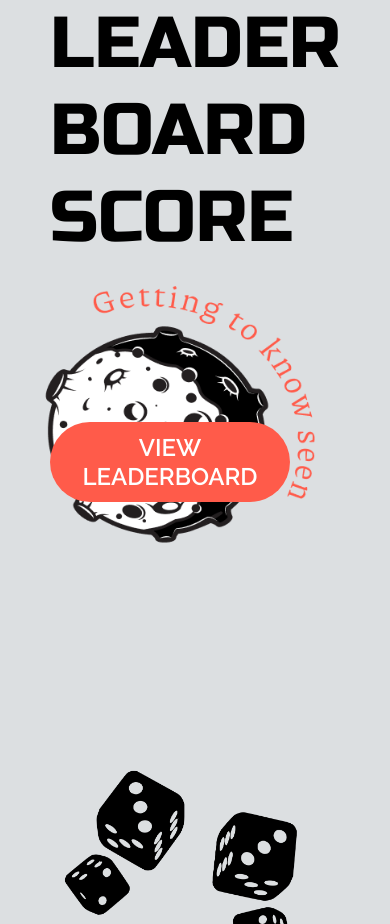
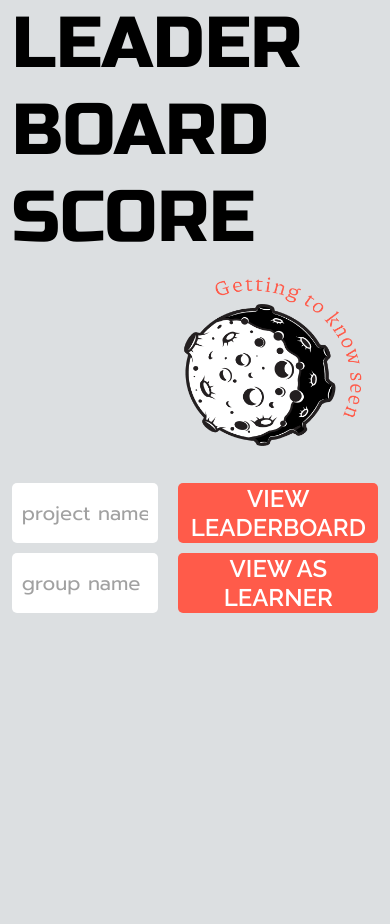
Before and after one commit to Suwipathuesayom/Base-playhouse-leaderboard, a React (Create React App) app: page / in a window 390 px wide. After the commit the page ends 844 px from the top, so only its background shows below. Built offline with nearby package versions, Linux system fonts and the light colour scheme.

Commit message:
responsive landing screen

```diff
--- a/src/assets/Styles/InputStyles.js
+++ b/src/assets/Styles/InputStyles.js
@@ -4,7 +4,7 @@ const TextInput = styled(InputBase)(({ width, marginright = "20px" }) => ({
   width: width,
   padding: "0 10px",
   marginRight: marginright,
-  borderRadius: 2,
+  borderRadius: 5,
   fontSize: 20,
   backgroundColor: "white",
 }));
--- a/src/assets/Styles/Landing.css
+++ b/src/assets/Styles/Landing.css
@@ -90,7 +90,8 @@
 
 .container {
   height: 100vh;
-  padding: 0 50px 0 50px;
+  padding: 0 3% 0 3%;
+  overflow-y: overlay;
   /* background-color: brown; */
 }
 
@@ -98,12 +99,13 @@
   /* display: flex; */
   justify-content: space-between;
   align-items: center;
-  height: 50vh;
+  min-height: 50vh;
   /* background-color: pink; */
 }
 
 .headerText {
   flex-grow: 1;
+  /* background-color: red; */
 }
 
 .headerText > h1 {
@@ -130,10 +132,17 @@
   /* background-color: red; */
 }
 
+.inputContainer {
+  flex-grow: 1;
+  display: flex;
+  /* background-color: orangered; */
+}
+
 .inputContainer > Button {
-  height: 80px;
-  width: 240px;
-  border-radius: 40px;
+  height: 60px;
+  width: 200px;
+  min-width: 200px;
+  border-radius: 5px;
   border-width: 0;
   font-size: 24px;
   font-weight: 900;
@@ -147,6 +156,7 @@
 
 .diceContainer {
   display: flex;
+  flex-shrink: 1;
   flex-direction: column;
   height: 100%;
   justify-content: flex-end;
@@ -154,8 +164,9 @@
 }
 
 .image {
-  /* width: 40vw; */
+  max-width: 60vw;
   max-height: 40vh;
+  min-height: 100px;
   object-fit: contain;
   /* background-color: lime; */
 }
--- a/src/assets/theme/theme.js
+++ b/src/assets/theme/theme.js
@@ -36,4 +36,14 @@ const theme = createTheme({
   },
 });
 
+theme.typography.h3 = {
+  fontSize: "1.2rem",
+  "@media (min-width:600px)": {
+    fontSize: "1.5rem",
+  },
+  [theme.breakpoints.up("md")]: {
+    fontSize: "2.4rem",
+  },
+};
+
 export default theme;
--- a/src/pages/Landing.js
+++ b/src/pages/Landing.js
@@ -3,11 +3,12 @@ import "../assets/styles/Landing.css";
 import { Button } from "react-bootstrap";
 import boomseen from "../assets/images/boomseen.png";
 import dice from "../assets/images/dice.png";
-import { useMediaQuery, useTheme } from "@mui/material";
+import { TextField, useMediaQuery, useTheme } from "@mui/material";
+import { TextInput } from "../assets/styles/InputStyles";
 
 function Landing() {
   const theme = useTheme();
-  const matches = useMediaQuery(theme.breakpoints.down("md"));
+  const matches = useMediaQuery(theme.breakpoints.down("lg"));
   console.log(matches);
   return (
     <div className="container">
@@ -15,7 +16,10 @@ function Landing() {
         className="upper__content"
         style={{ display: matches ? null : "flex" }}
       >
-        <div className="headerText">
+        <div
+          className="headerText"
+          style={{ justifyContent: matches ? "center" : null }}
+        >
           <h1>LEADER BOARD</h1>
           <h1>SCORE</h1>
         </div>
@@ -25,14 +29,35 @@ function Landing() {
       </div>
       <div
         className="lower__content"
-        style={{ display: matches ? null : "flex" }}
+        style={{
+          display: matches ? null : "flex",
+        }}
       >
-        <div className="inputContainer">
+        <div
+          className="inputContainer"
+          style={{
+            justifyContent: matches ? "center" : "flex-start",
+            marginBottom: matches ? 10 : null,
+          }}
+        >
+          <TextInput placeholder="project name" />
           <Button>VIEW LEADERBOARD</Button>
         </div>
-        <div className="diceContainer">
-          <img src={dice} alt="dice" className="image" />
+        <div
+          className="inputContainer"
+          style={{
+            justifyContent: matches ? "center" : "flex-start",
+            marginBottom: matches ? 10 : null,
+          }}
+        >
+          <TextInput placeholder="group name" />
+          <Button>VIEW AS LEARNER</Button>
         </div>
+        {!matches && (
+          <div className="diceContainer">
+            <img src={dice} alt="dice" className="image" />
+          </div>
+        )}
       </div>
     </div>
   );
```
